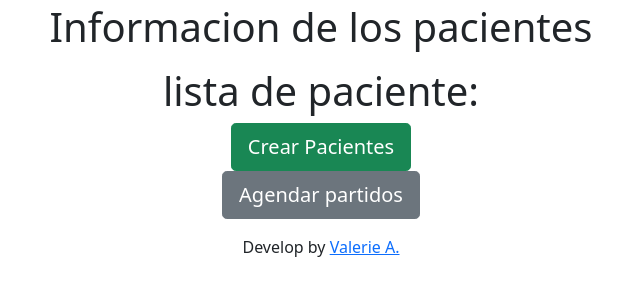
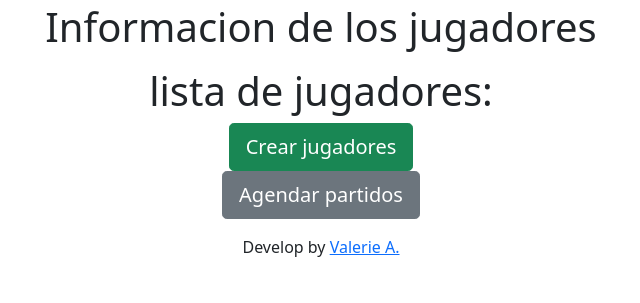
Before and after one commit to V4lerie1230/diplomado, a Django app: page /lista_pacientes in a window 1280 px wide. Shown: the part 95-398 px from the top of the page, without its empty margins (319-959 px from the left). Run offline with Django 4.2, Linux system fonts and the light colour scheme; data that the repository does not hold is empty.

Commit message:
promesas

```diff
--- a/consultorio/templates/base.html
+++ b/consultorio/templates/base.html
@@ -34,7 +34,7 @@
           </h1>
           <p class="lead">
                     {% block lead %}
-                                      Cover is a one-page template for building simple and beautiful home pages. Download, edit the text, and add your own fullscreen background photo to make it your own.</p>
+                    "Somos una familia constituida desde el año 2011, promoviendo el baloncesto en niños, niñas y jóvenes de Medellín y participando en cientos de torneos a nivel nacional e internacional, formando deportistas para la selección Antioquia y Colombia con el fin de lograr becas universitarias en Colombia y algunas universidades de Estados Unidos. Nuestra MISIÓN es potenciar las cualidades de niños, niñas y jóvenes brindando oportunidades de crecimiento para la vida, a través de un acompañamiento integral de la familia, entrenadores y equipo, por medio del baloncesto. Misión que nos hace VISIONARIOS de llegar a un 2024 con un modelo deportivo y una filosofía de vida aplicada a través del baloncesto en diferentes ciudades de Colombia.".</p>
 
                   {% endblock %}
 
--- a/consultorio/templates/paciente_list.html
+++ b/consultorio/templates/paciente_list.html
@@ -6,7 +6,7 @@
 {% endblock %}
 
 {% block titulo %}
-  Informacion de los pacientes
+  Informacion de los jugadores
 
 {% endblock %}
 
@@ -14,7 +14,7 @@
 {% block lead %}
 
 <h1>
-    lista de paciente:
+    lista de jugadores:
 </h1>
 {% for paciente in paciente_list %}
     <a href="{% url 'consultorio:detalle-paciente'  paciente.uniqueId %}">
@@ -23,7 +23,7 @@
 {% endfor %}
 
     <a href="{% url 'consultorio:crear-pacientes' %}" class="btn btn-lg btn-success">
-    Crear Pacientes
+    Crear jugadores
     </a>
 
 {% endblock %}
```
Also changed, not shown: consultorio/templates/partidos.html (renamed from consultorio/templates/especialidades.html), consultorio/templates/profesores.html (renamed from consultorio/templates/medicos.html).
